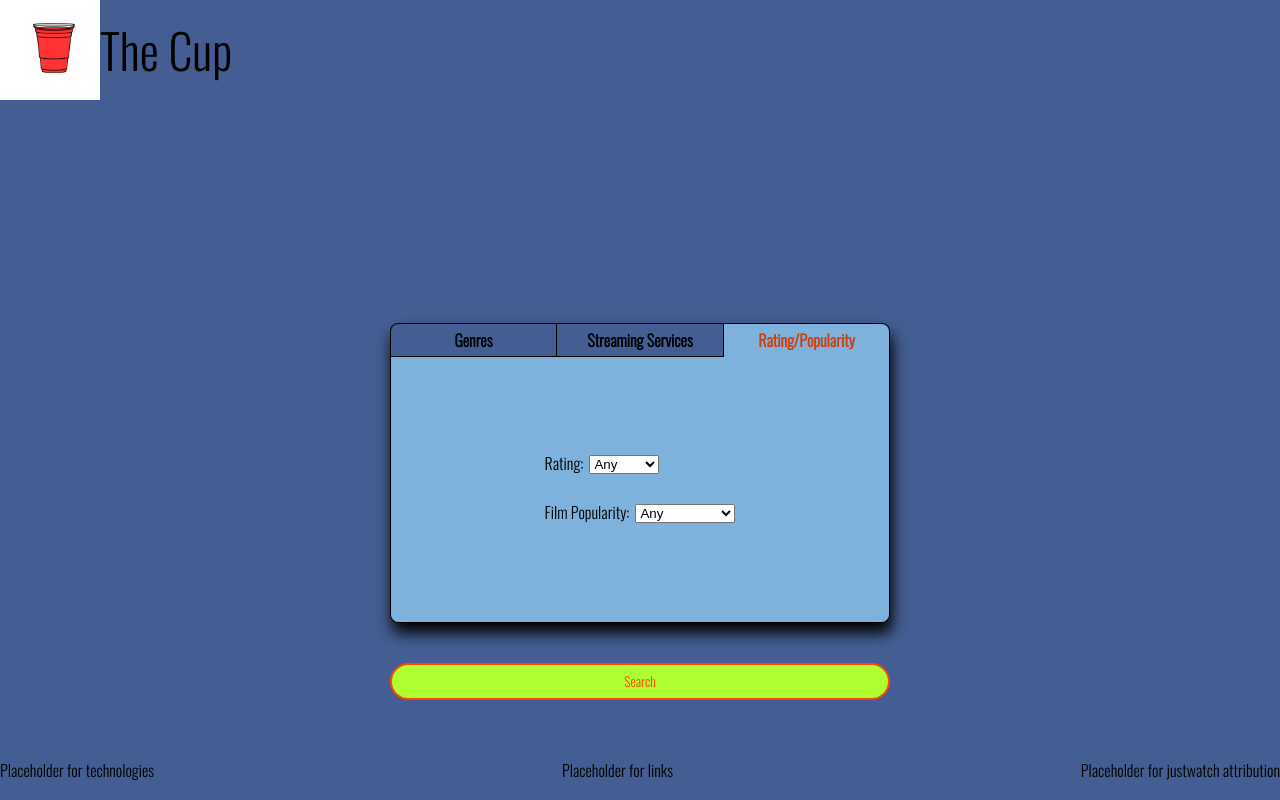
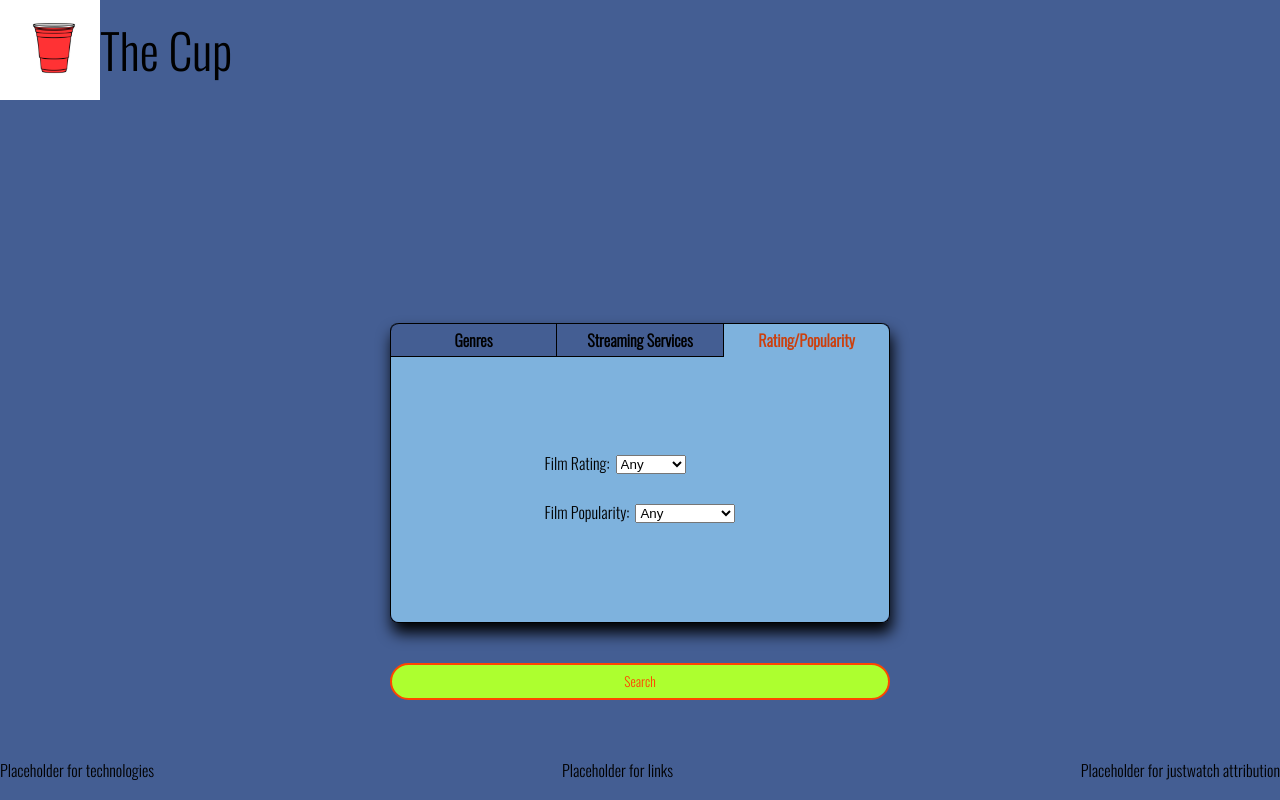
Before and after one commit to calbush/thecup, a React (Create React App) app: page / in a window 1280 px wide. Both pictures are taken after a click on the element "Rating/Popularity". Built offline with nearby package versions, Linux system fonts and the light colour scheme.

Commit message:
Update component id attribute

```diff
--- a/src/components/Rating.js
+++ b/src/components/Rating.js
@@ -1,7 +1,7 @@
 export default function Rating({handleChange, rating}) {
     return (
         <div id='rating-dropdown-container'>
-            <label htmlFor='rating-dropdown'>Rating:</label>
+            <label htmlFor='rating-dropdown'>Film Rating:</label>
             <select name='rating' id='rating-dropdown' value={rating} onChange={handleChange}>
                 <option value='any'>Any</option>
                 <option value='high'>High</option>
```
